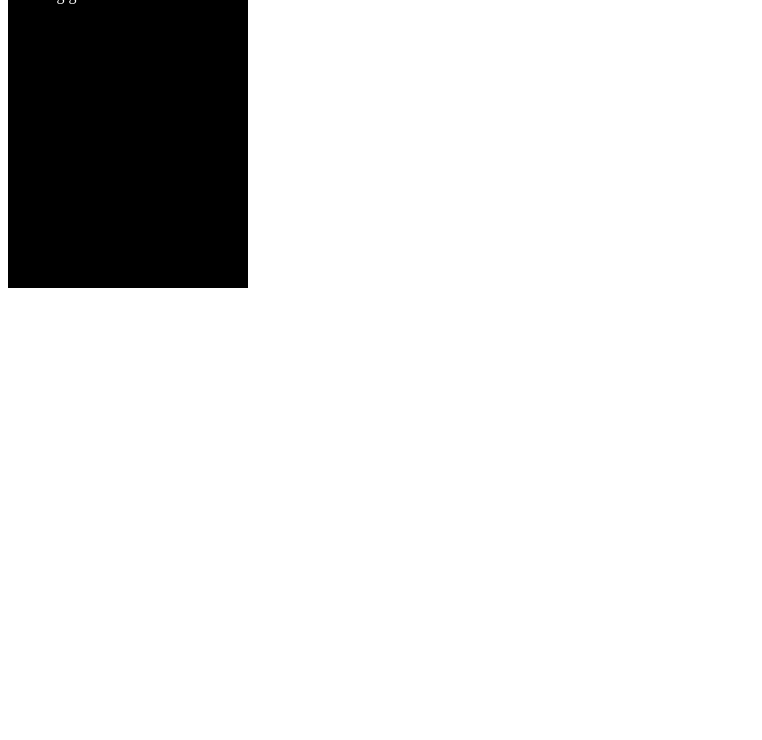
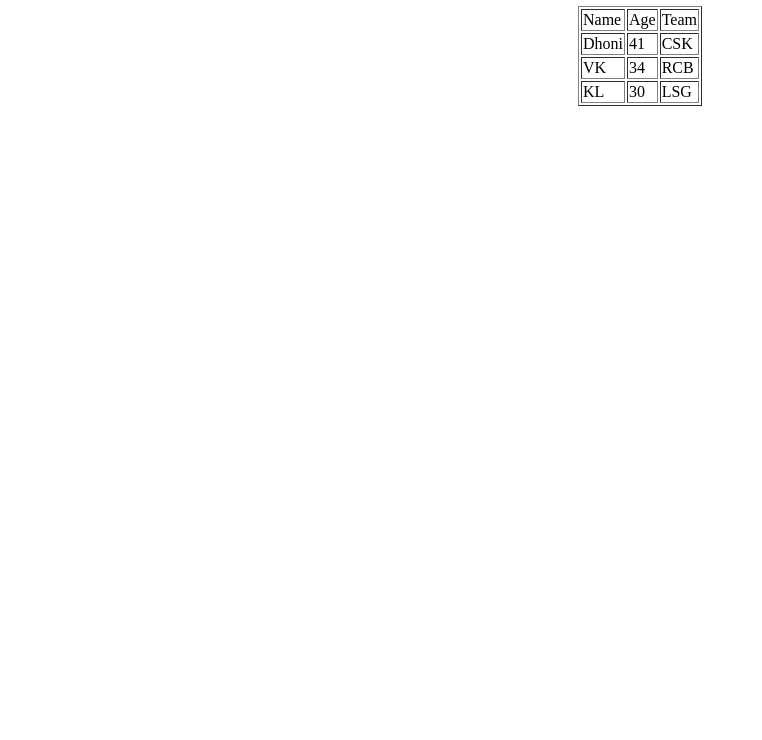
Before and after one commit to codemady/Madhan, a plain HTML site: page index.html in a window 1280 px wide. Shown: the part 60-800 px from the top of the page, without its empty margins (0-762 px from the left). Drawn offline with Linux system fonts and the light colour scheme.

Commit message:
Update index.html

```diff
--- a/index.html
+++ b/index.html
@@ -1,13 +1,13 @@
-<style>
-     div{
-      background-color: black;
-      color: white;
-      width: 200px;
-      height: 300px;
-      padding: 20px;
-     }
+<center>
+<h1>IPL Team</h1>
+<table border="1">
+<tr>
+    <td>Name</td> <td>Age</td> <td>Team</td>
+</tr>
+<tr>
+<td>Dhoni</td> <td>41</td> <td>CSK</td>
+<tr><td>VK</td> <td>34</td> <td>RCB</td></tr>
+<tr> <td>KL</td> <td>30</td> <td>LSG</td></tr>
 
-</style>
-<div>
-   Hi, How are You? hoping your doing good.
-</div>
+</table>
+</center>
```
